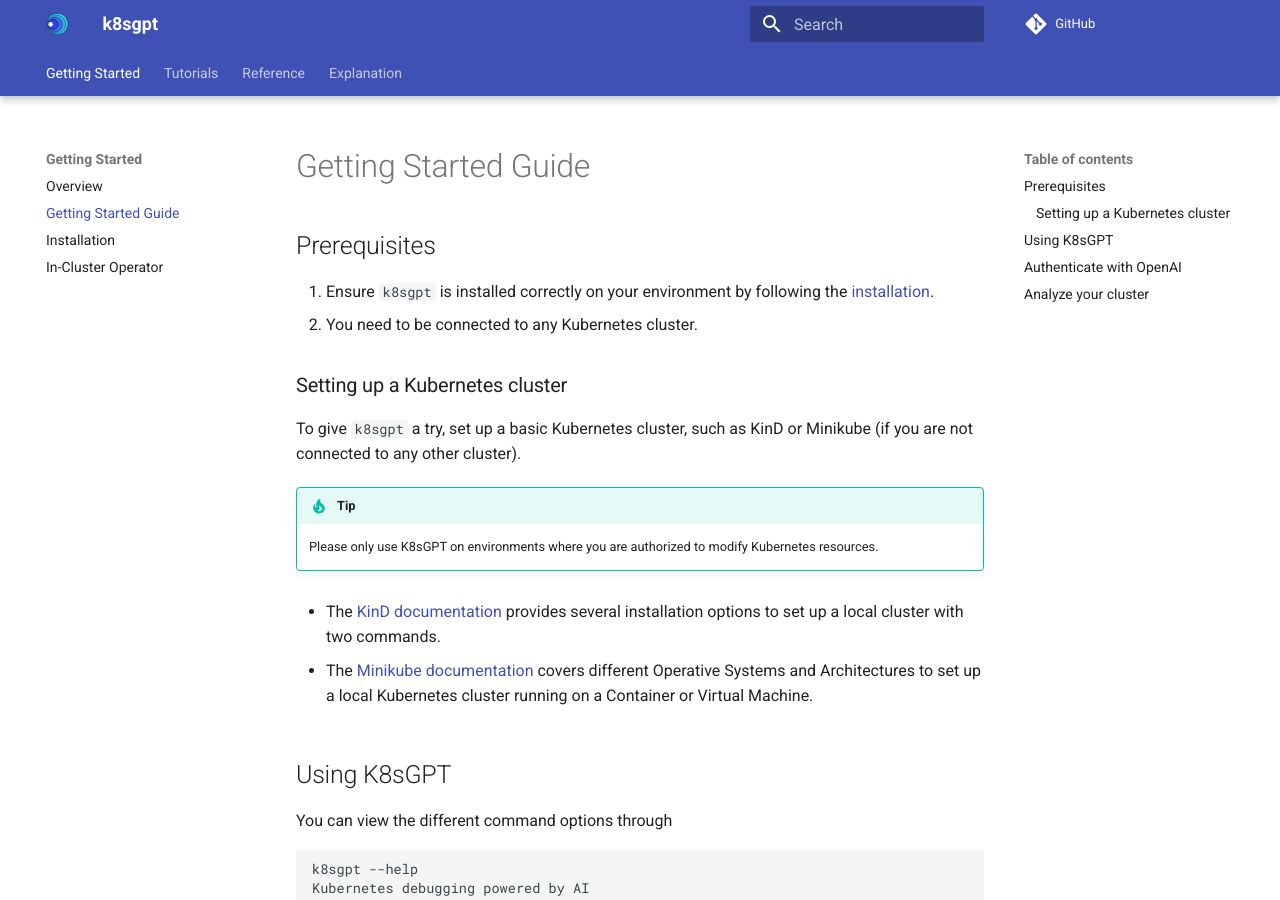
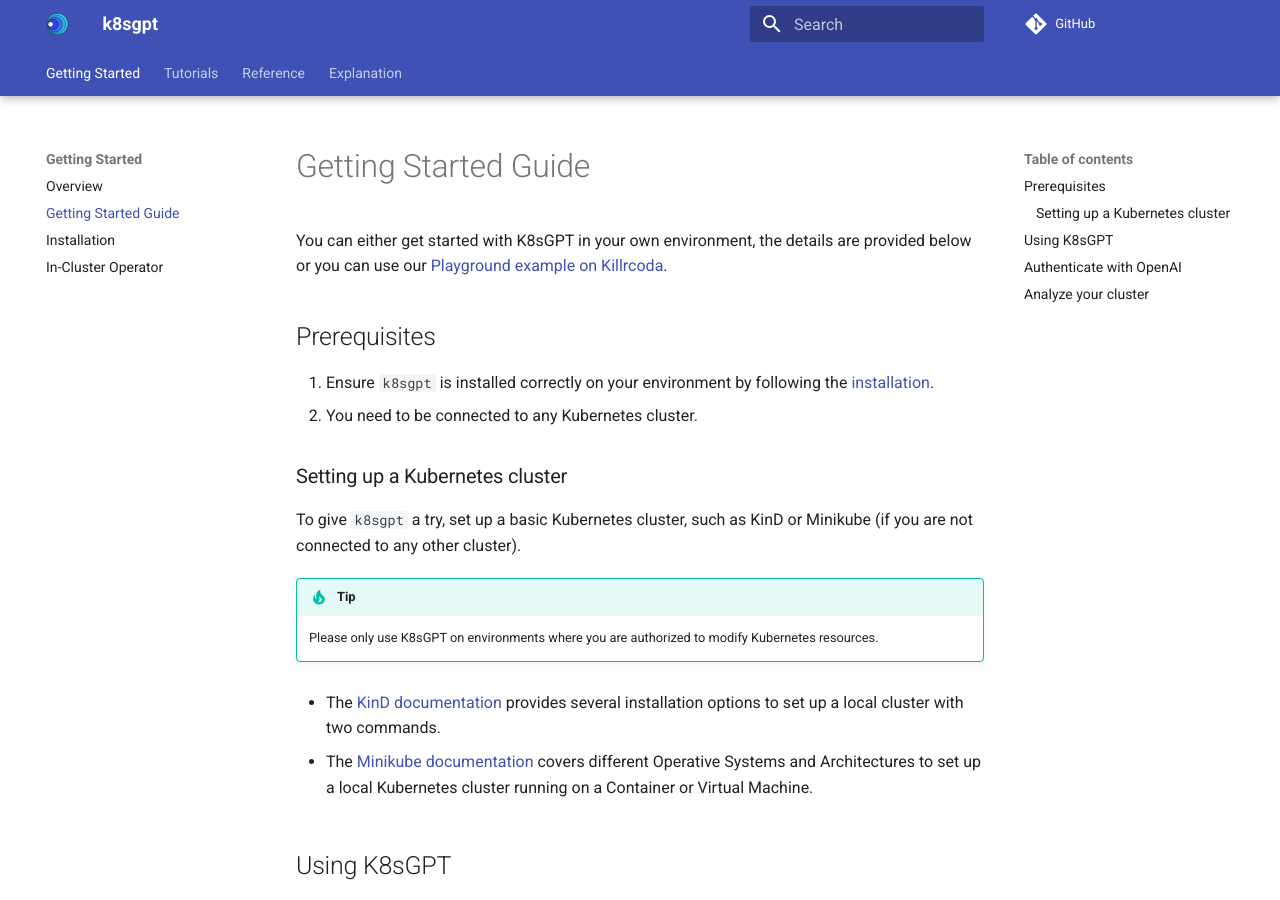
Before and after one commit to k8sgpt-ai/docs, an MkDocs documentation site: the page built from docs/getting-started/getting-started.md, in a window 1280 px wide and 900 px high. Built offline with MkDocs 1.6.1 and Material for MkDocs 9.7.7, drawn with Linux system fonts in a browser that asks for light colours; comment, search, counter and statistics services are not loaded.

Commit message:
feat: adding playground tutorial
Signed-off-by: AnaisUrlichs <urlichsanais@gmail.com>

```diff
--- a/docs/getting-started/getting-started.md
+++ b/docs/getting-started/getting-started.md
@@ -1,4 +1,6 @@
 # Getting Started Guide
+
+You can either get started with K8sGPT in your own environment, the details are provided below or you can use our [Playground example on Killrcoda](../tutorials/playground.md).
 
 ## Prerequisites
 
--- a/mkdocs.yml
+++ b/mkdocs.yml
@@ -15,6 +15,7 @@ nav:
   - Tutorials:
       - Overview: tutorials/index.md
       - Content Collection: tutorials/content-collection/content-collection.md
+      - K8sGPT Playground: tutorials/playground.md
   - Reference:
       - CLI:
           - Overview: reference/cli/index.md
```
Also changed, not shown: docs/tutorials/playground.md (added, +13 -0 lines).
